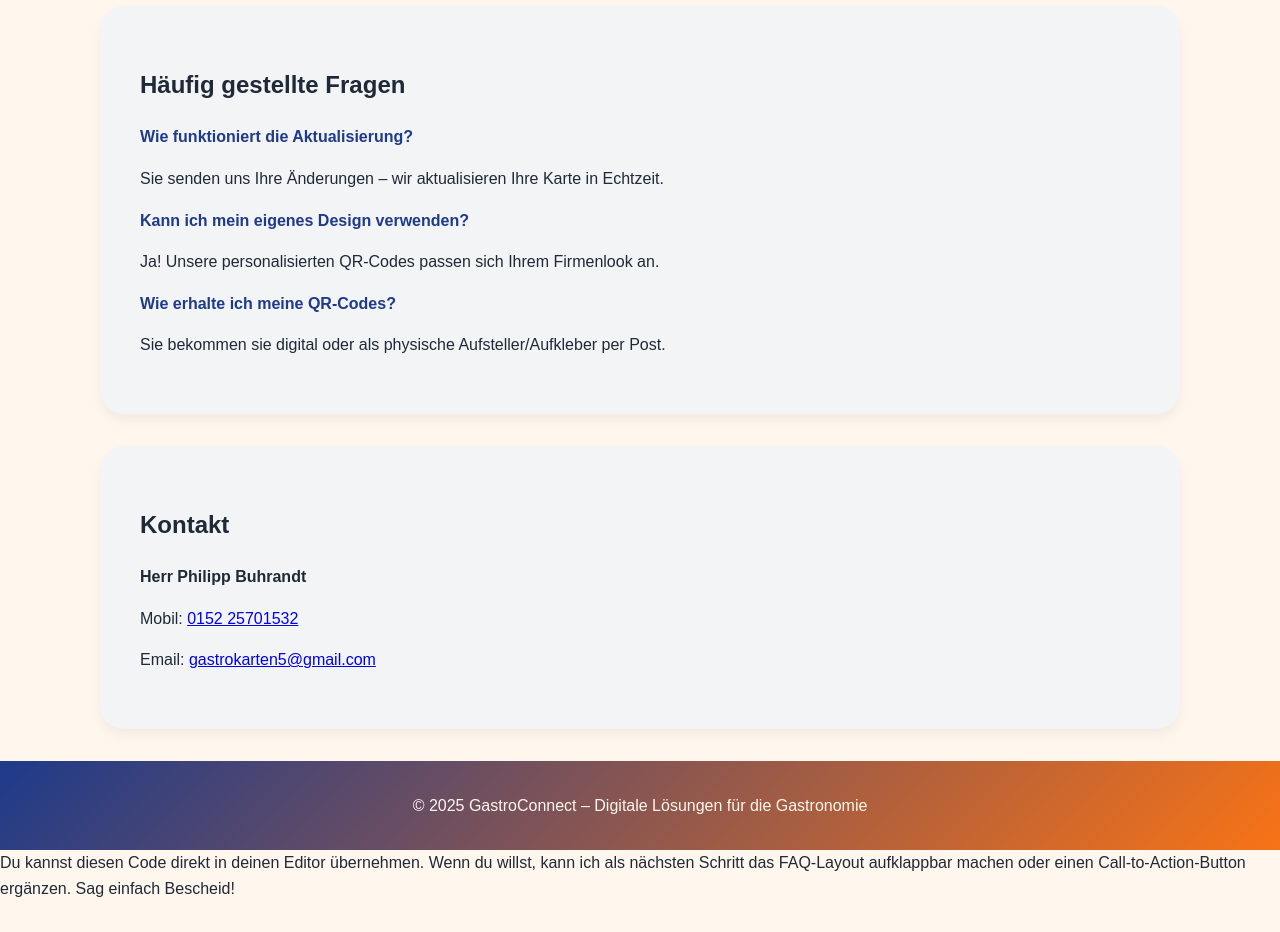
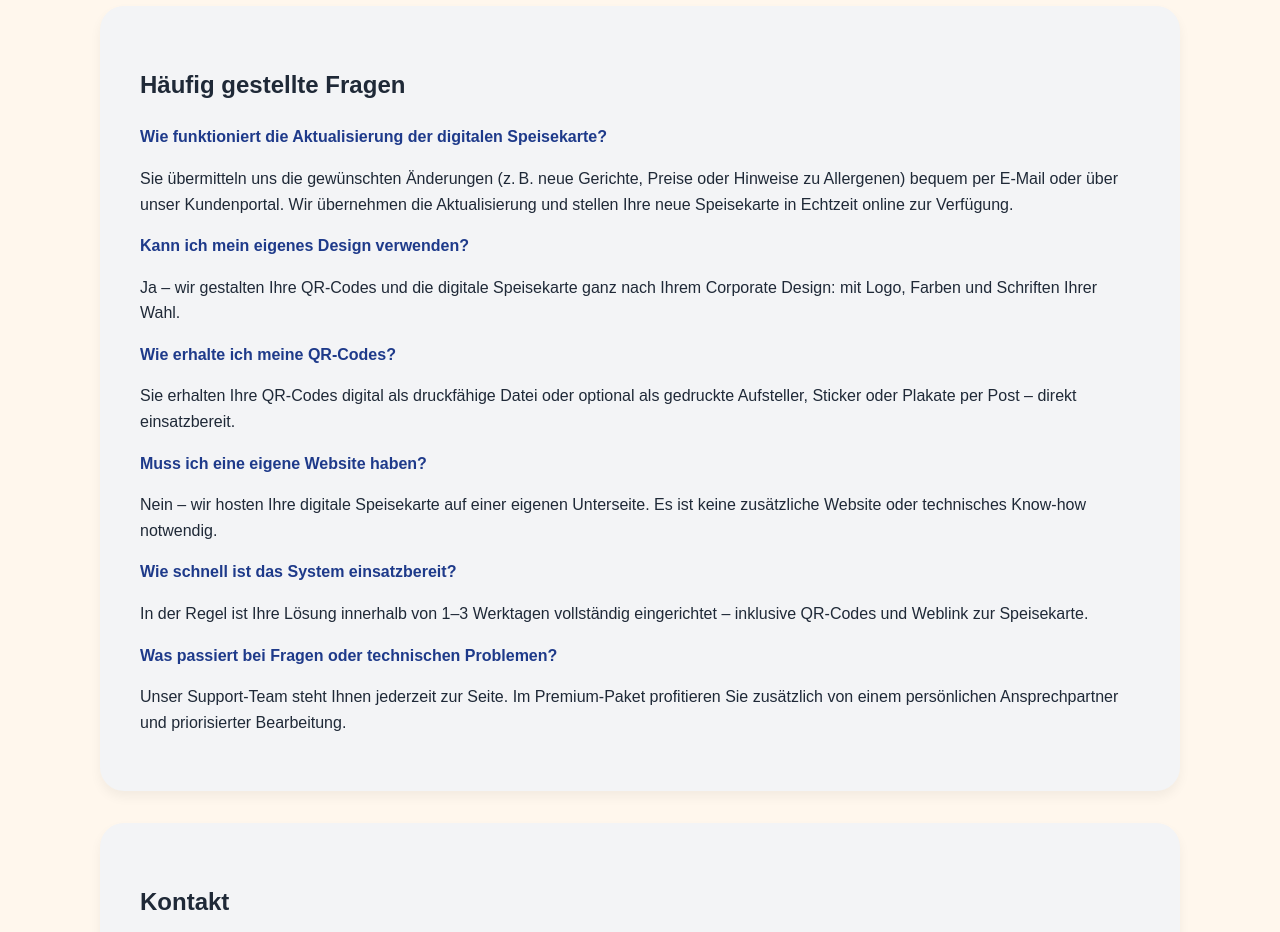
Before and after one commit to gastrokarten/gastroconnect, a plain HTML site: page index.html in a window 1280 px wide. Shown: the part 1400-2332 px from the top of the page. Before the commit the page ends 2302 px from the top, so only its background shows below. Drawn offline with Linux system fonts and the light colour scheme.

Commit message:
Aktualisieren von index.html

```diff
--- a/index.html
+++ b/index.html
@@ -186,17 +186,35 @@
 
 <section id="faq" class="section">
   <h2>Häufig gestellte Fragen</h2>
+
   <div class="faq-item">
-      <strong>Wie funktioniert die Aktualisierung?</strong>
-      <p>Sie senden uns Ihre Änderungen – wir aktualisieren Ihre Karte in Echtzeit.</p>
+    <strong>Wie funktioniert die Aktualisierung der digitalen Speisekarte?</strong>
+    <p>Sie übermitteln uns die gewünschten Änderungen (z. B. neue Gerichte, Preise oder Hinweise zu Allergenen) bequem per E-Mail oder über unser Kundenportal. Wir übernehmen die Aktualisierung und stellen Ihre neue Speisekarte in Echtzeit online zur Verfügung.</p>
   </div>
+
   <div class="faq-item">
     <strong>Kann ich mein eigenes Design verwenden?</strong>
-      <p>Ja! Unsere personalisierten QR-Codes passen sich Ihrem Firmenlook an.</p>
+    <p>Ja – wir gestalten Ihre QR-Codes und die digitale Speisekarte ganz nach Ihrem Corporate Design: mit Logo, Farben und Schriften Ihrer Wahl.</p>
   </div>
+
   <div class="faq-item">
     <strong>Wie erhalte ich meine QR-Codes?</strong>
-      <p>Sie bekommen sie digital oder als physische Aufsteller/Aufkleber per Post.</p>
+    <p>Sie erhalten Ihre QR-Codes digital als druckfähige Datei oder optional als gedruckte Aufsteller, Sticker oder Plakate per Post – direkt einsatzbereit.</p>
+  </div>
+
+  <div class="faq-item">
+    <strong>Muss ich eine eigene Website haben?</strong>
+    <p>Nein – wir hosten Ihre digitale Speisekarte auf einer eigenen Unterseite. Es ist keine zusätzliche Website oder technisches Know-how notwendig.</p>
+  </div>
+
+  <div class="faq-item">
+    <strong>Wie schnell ist das System einsatzbereit?</strong>
+    <p>In der Regel ist Ihre Lösung innerhalb von 1–3 Werktagen vollständig eingerichtet – inklusive QR-Codes und Weblink zur Speisekarte.</p>
+  </div>
+
+  <div class="faq-item">
+    <strong>Was passiert bei Fragen oder technischen Problemen?</strong>
+    <p>Unser Support-Team steht Ihnen jederzeit zur Seite. Im Premium-Paket profitieren Sie zusätzlich von einem persönlichen Ansprechpartner und priorisierter Bearbeitung.</p>
   </div>
 </section>
 
```
Lines whose indentation alone changed are shown as unchanged.
